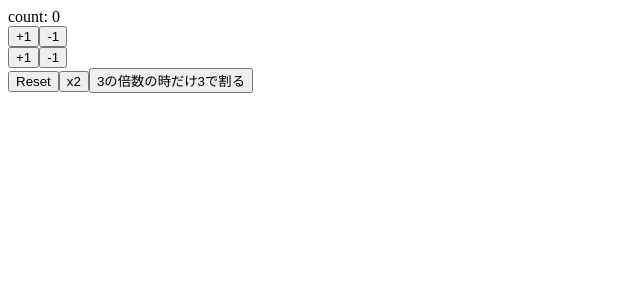
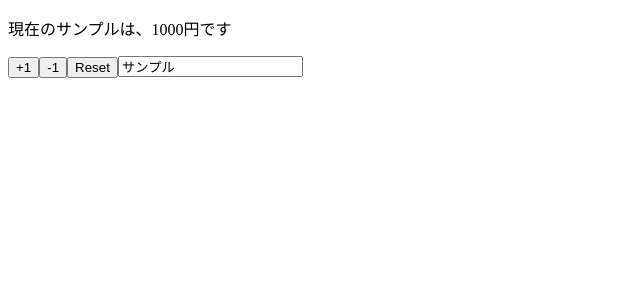
Before and after one commit to shimashimashi/react-hooks-101, a React (Create React App) app: page / in a window 1280 px wide. Shown: the top 300 px of the page, without its empty margins (0-640 px from the left). Built offline with nearby package versions, Linux system fonts and the light colour scheme.

Commit message:
implement component using multiple states

```diff
--- a/src/App.js
+++ b/src/App.js
@@ -1,42 +1,28 @@
 import React, { useState } from 'react'
 
-const App = () => {
-  const [count, setCount] = useState(0)
+const App = props => {
+  const [name, setName] = useState(props.name)
+  const [price, setPrice] = useState(props.price)
 
-  const increment = () => setCount(count + 1)
-
-  const decrement = () => setCount(count - 1)
-
-  const increment2 = () => setCount(previousCount => previousCount + 1)
-
-  const decrement2 = () => setCount(previousCount => previousCount - 1)
-
-  const reset = () => setCount(0)
-
-  const double = () => setCount(count * 2)
-
-  const divide3 = () => setCount(previousCount =>
-    previousCount % 3 === 0 ? previousCount / 3 : previousCount
-  )
+  const reset = () => {
+    setPrice(props.price)
+    setName(props.name)
+  }
 
   return (
     <>
-      <div>count: {count}</div>
-      <div>
-        <button onClick={increment}>+1</button>
-        <button onClick={decrement}>-1</button>
-      </div>
-      <div>
-        <button onClick={increment2}>+1</button>
-        <button onClick={decrement2}>-1</button>
-      </div>
-      <div>
-        <button onClick={reset}>Reset</button>
-        <button onClick={double}>x2</button>
-        <button onClick={divide3}>3の倍数の時だけ3で割る</button>
-      </div>
+      <p>現在の{name}は、{price}円です</p>
+      <button onClick={() => setPrice(price + 1)}>+1</button>
+      <button onClick={() => setPrice(price - 1)}>-1</button>
+      <button onClick={() => reset()}>Reset</button>
+      <input value={name} onChange={e => setName(e.target.value)} />
     </>
   )
 }
 
+App.defaultProps = {
+  name: 'サンプル',
+  price: 1000
+}
+
 export default App
```
